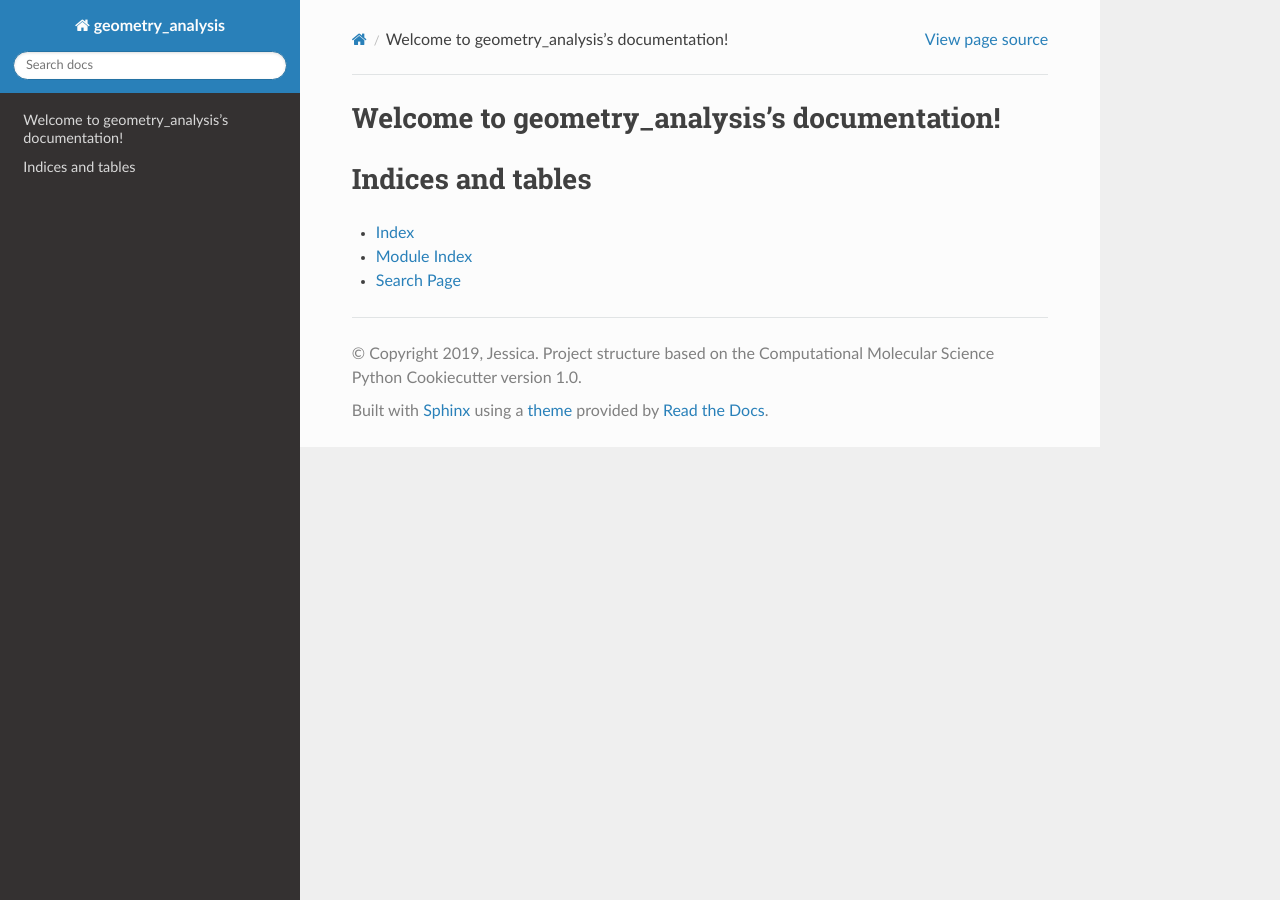
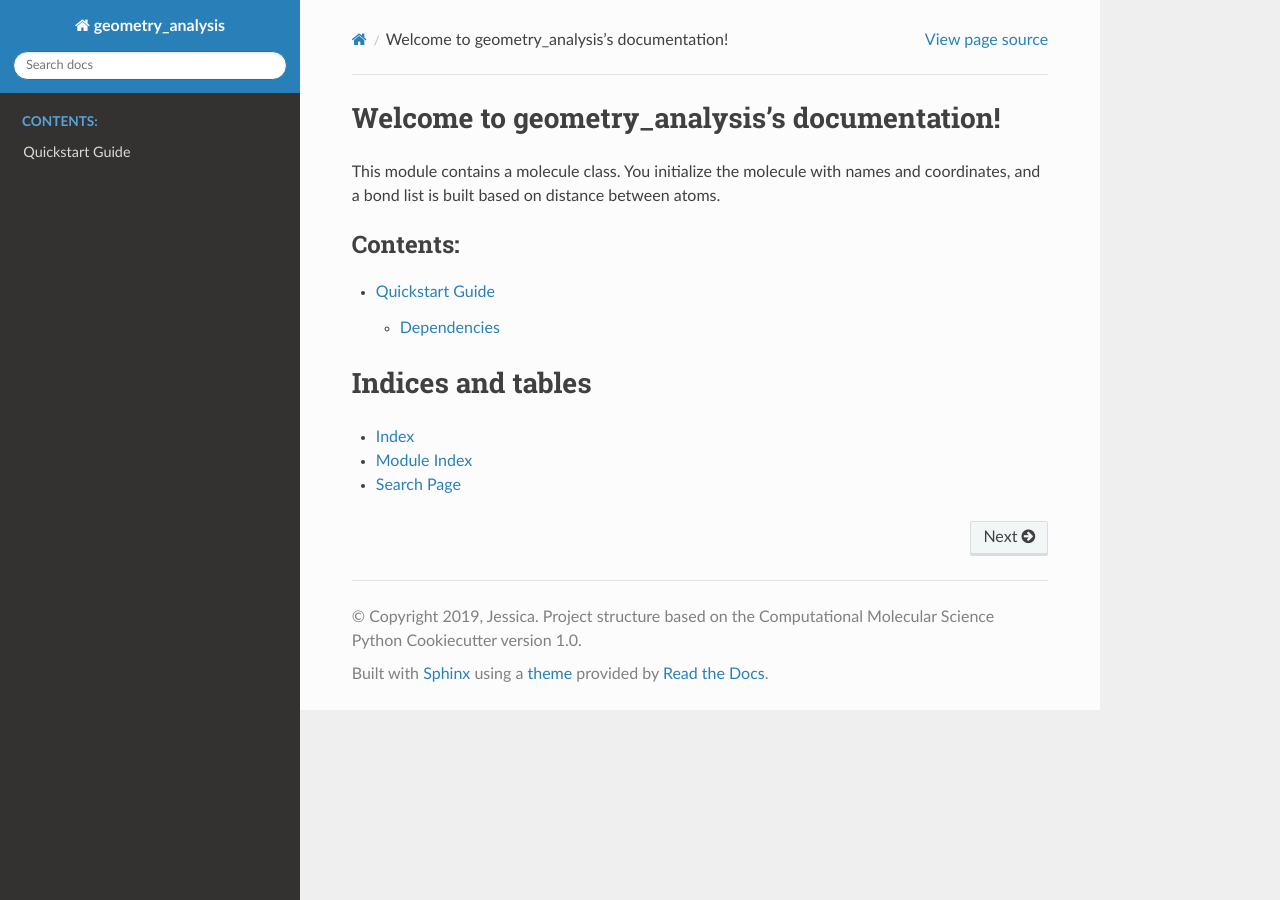
Before and after one commit to nashjea/geometry_analysis, a Sphinx documentation site: the page built from docs/index.rst, in a window 1280 px wide. Built offline with Sphinx 7.4.7 and the Read the Docs theme 2.0.0, drawn with Linux system fonts in a browser that asks for light colours.

Commit message:
add docs stuff

```diff
--- a/docs/conf.py
+++ b/docs/conf.py
@@ -159,3 +159,4 @@ texinfo_documents = [
 
 
 # -- Extension configuration -------------------------------------------------
+extensions = ['sphinx.ext.napoleon']
--- a/docs/index.rst
+++ b/docs/index.rst
@@ -5,11 +5,15 @@
 
 Welcome to geometry_analysis's documentation!
 =========================================================
+This module contains a molecule class. You initialize the molecule with
+names and coordinates, and a bond list is built based on distance
+between atoms.
 
 .. toctree::
    :maxdepth: 2
    :caption: Contents:
 
+   usage/quickstart
 
 
 Indices and tables
```
Also changed, not shown: docs/doc_env.yaml (added, +13 -0 lines), docs/source/geometry_analysis.rst (added, +30 -0 lines), docs/source/modules.rst (added, +7 -0 lines), docs/usage/quickstart.rst (added, +14 -0 lines).
